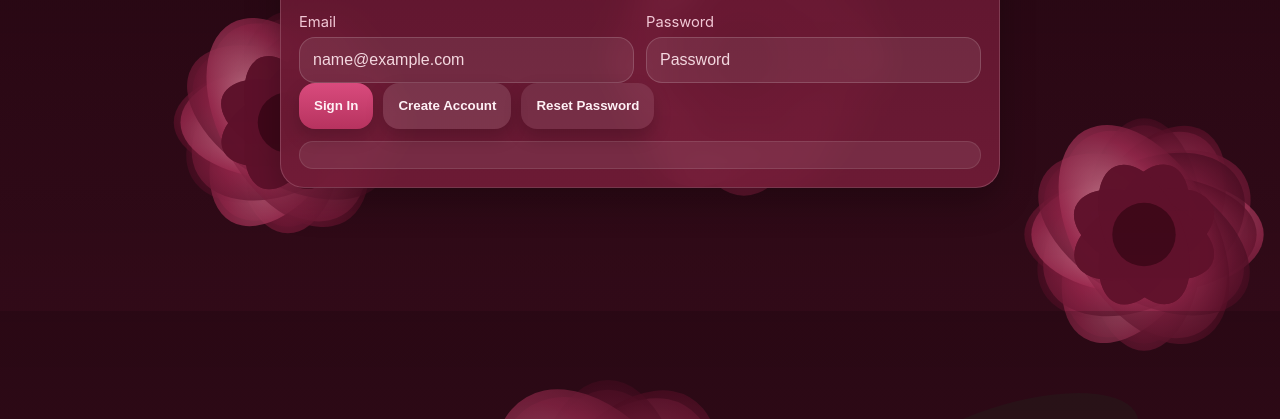
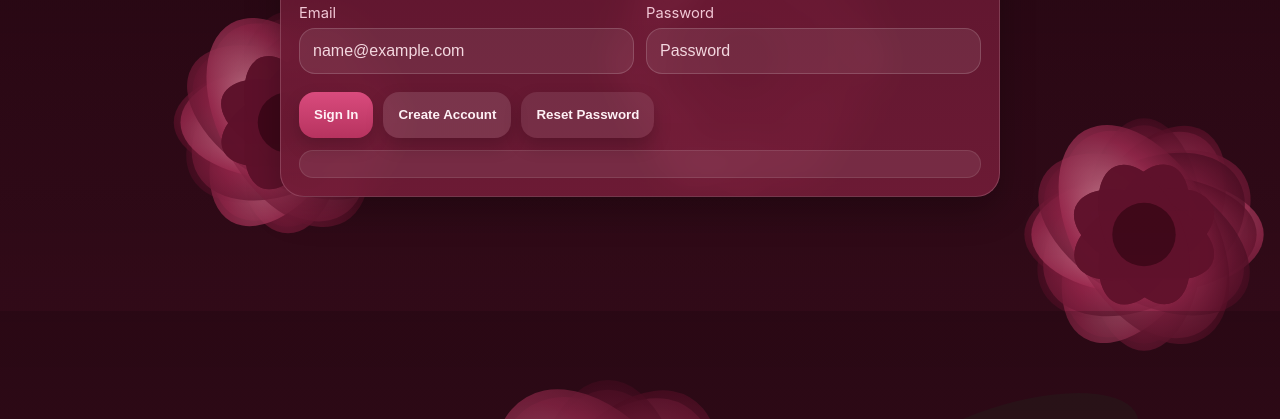
Before and after one commit to Bongmasta406/angels-family-organizer, a plain HTML site: page index.html in a window 1280 px wide. Shown: the part 489-908 px from the top of the page. Drawn offline with Linux system fonts and the light colour scheme; no server answers.

Commit message:
Update styles.css

```diff
--- a/styles.css
+++ b/styles.css
@@ -89,6 +89,10 @@ textarea{min-height:108px;resize:vertical}
   display:flex;
   gap:10px;
   flex-wrap:wrap;
+}
+
+.action-row{
+  margin-top:18px;
 }
 .stack{flex-direction:column}
 .action{
```
